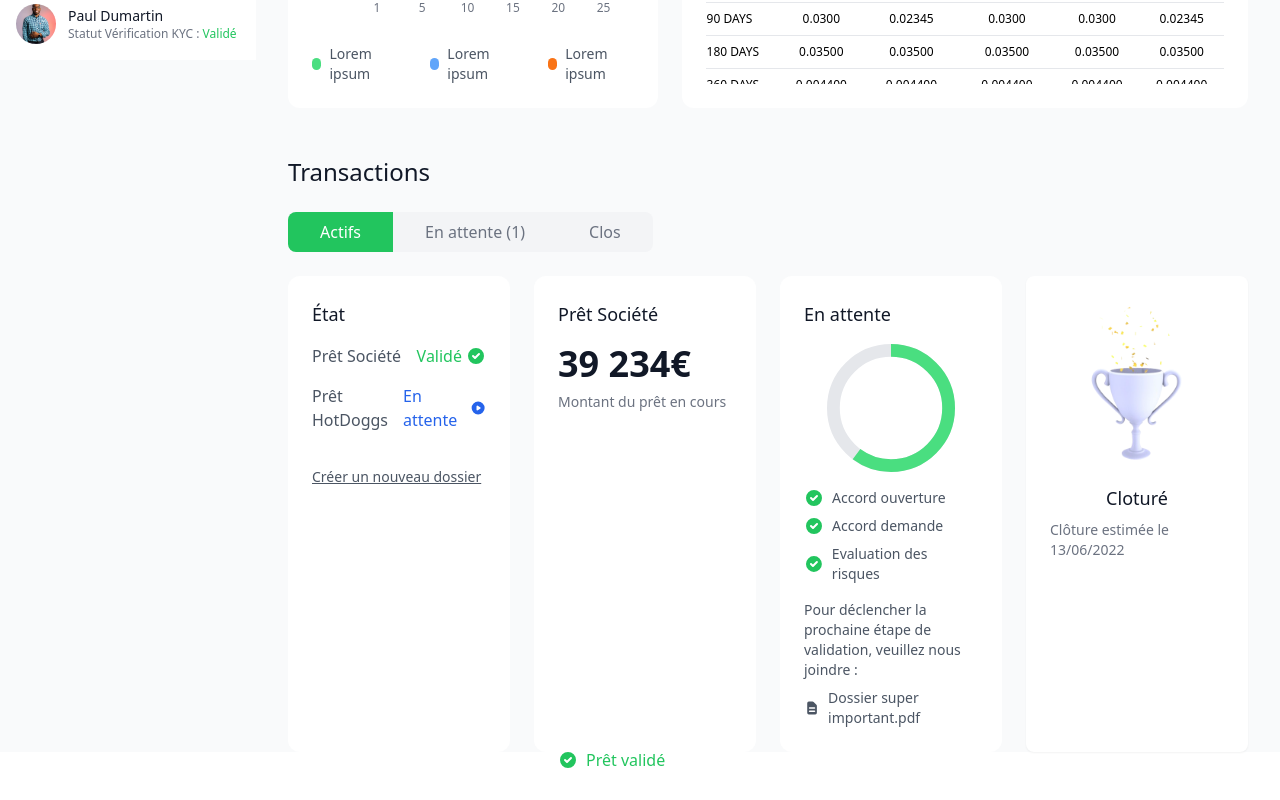
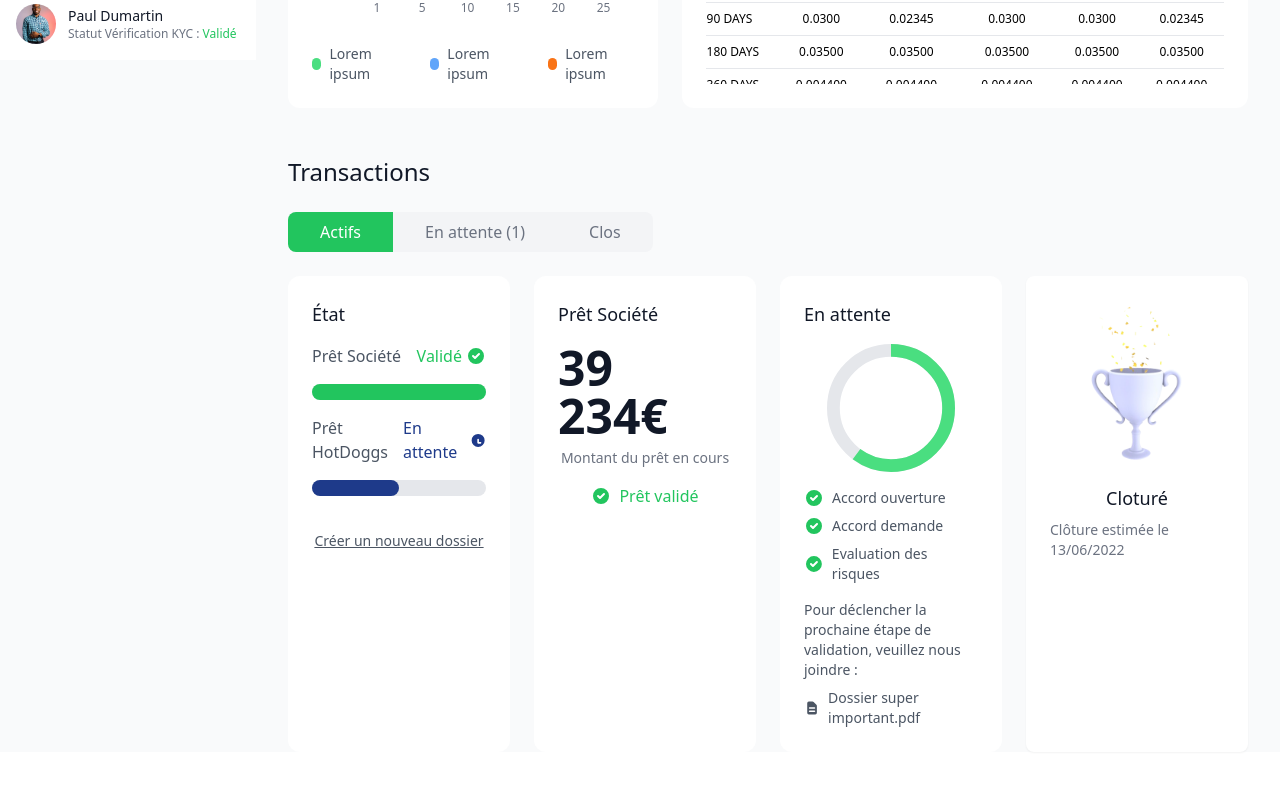
Before and after one commit to jennaram/liqtrade-frontend, a Next.js app: page /dashboard in a window 1280 px wide. Shown: the part 740-1540 px from the top of the page. Built offline with nearby package versions, Linux system fonts and the light colour scheme.

Commit message:
feat: ajout de nouvelles barres de progression et ajustement des styles dans la section Prêt du tableau de bord pour une meilleure visualisation des données

```diff
--- a/src/app/components/dashboard/DashboardMain.tsx
+++ b/src/app/components/dashboard/DashboardMain.tsx
@@ -340,16 +340,22 @@ const DashboardMain = () => {
                     </svg>
                   </span>
                 </div>
+                <div className="h-4 bg-gray-200 rounded-full">
+                  <div className="h-4 bg-green-500 rounded-full w-full"></div>
+                </div>
                 <div className="flex justify-between items-center">
                   <span className="text-gray-600">Prêt HotDoggs</span>
-                  <span className="text-blue-600 flex items-center">
+                  <span className="text-blue-900 flex items-center">
                     En attente
                     <svg className="w-5 h-5 ml-1" viewBox="0 0 20 20" fill="currentColor">
-                      <path fillRule="evenodd" d="M10 18a8 8 0 100-16 8 8 0 000 16zM9.555 7.168A1 1 0 008 8v4a1 1 0 001.555.832l3-2a1 1 0 000-1.664l-3-2z" clipRule="evenodd" />
+                      <path fillRule="evenodd" d="M10 18a8 8 0 100-16 8 8 0 000 16zM10 8a1 1 0 011 1v3h2a1 1 0 110 2h-3a1 1 0 01-1-1V9a1 1 0 011-1z" clipRule="evenodd" transform="translate(0, 0.5)" />
                     </svg>
                   </span>
                 </div>
-                <div className="pt-4">
+                <div className="h-4 bg-gray-200 rounded-full">
+                  <div className="h-4 bg-blue-900 rounded-full w-1/2"></div>
+                </div>
+                <div className="pt-4 text-center">
                   <button className="text-gray-600 hover:text-gray-900 text-sm font-medium underline">
                     Créer un nouveau dossier
                   </button>
@@ -358,10 +364,10 @@ const DashboardMain = () => {
             </div>
 
             {/* Prêt Société */}
-            <div className="bg-white rounded-xl p-6">
-              <h3 className="text-lg font-medium text-gray-900 mb-4">Prêt Société</h3>
-              <div className="flex flex-col h-full">
-                <div className="text-4xl font-bold text-gray-900 mb-2">39 234€</div>
+            <div className="bg-white rounded-xl p-6 flex flex-col">
+              <h3 className="text-lg font-medium text-gray-900 mb-4 text-left">Prêt Société</h3>
+              <div className="flex flex-col items-center">
+                <div className="text-5xl font-bold text-gray-900 mb-2">39 234€</div>
                 <div className="text-sm text-gray-500 mb-4">Montant du prêt en cours</div>
                 <div className="flex items-center text-green-500 mt-auto">
                   <svg className="w-5 h-5 mr-2" viewBox="0 0 20 20" fill="currentColor">
```
